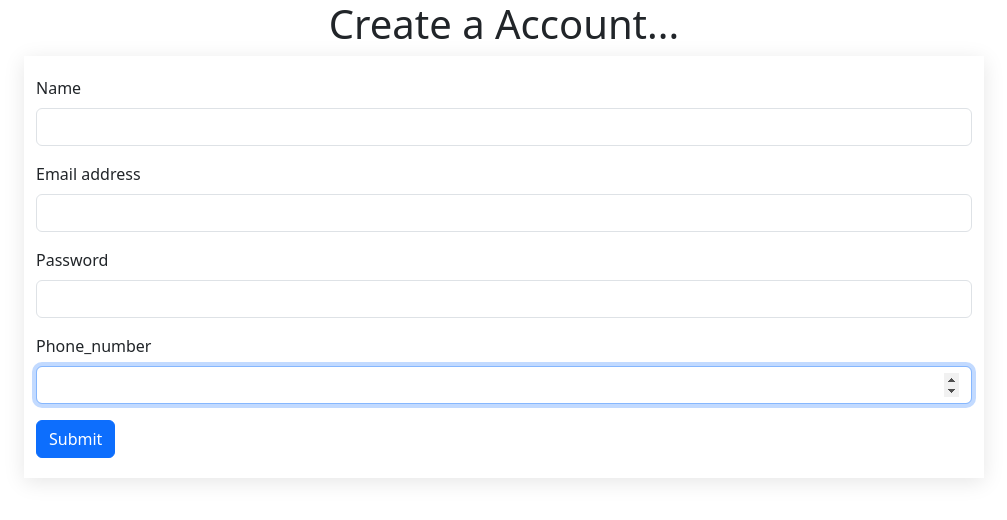
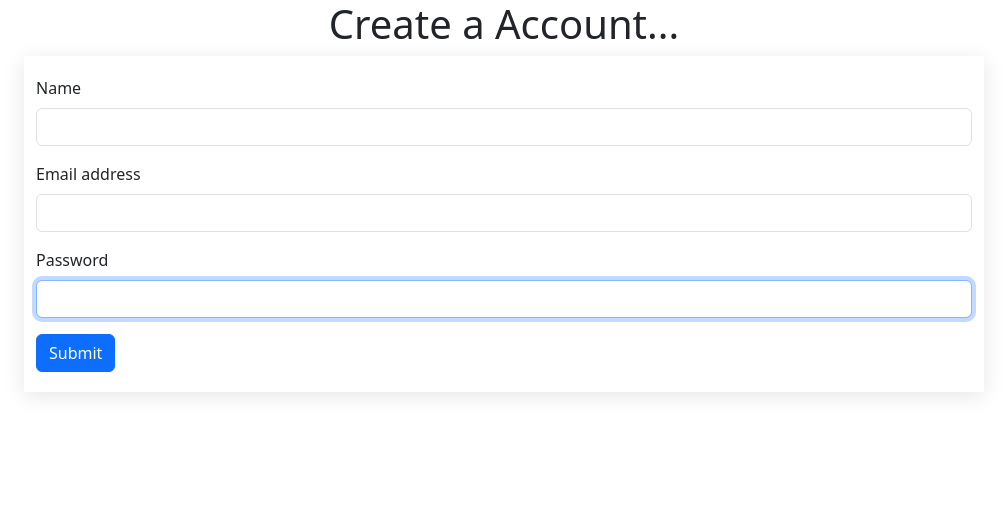
Before and after one commit to rakeshgowda123/Socio, a React (Create React App) app in the folder frontend/: page /signup in a window 1280 px wide. Shown: the top 520 px of the page, without its empty margins (136-1143 px from the left). Built offline with nearby package versions, Linux system fonts and the light colour scheme.

Commit message:
Update SignUp.js

```diff
--- a/frontend/src/Components/SignUp.js
+++ b/frontend/src/Components/SignUp.js
@@ -117,20 +117,6 @@ const SignUp = ({onSuccess}) => {
             />
           </div>
 
-          <div class="mb-3">
-            <label htmlFor="password" className="form-label">
-              Phone_number
-            </label>
-            <input
-              type="number"
-              onChange={hadlerchange}
-              name="number"
-              value={SignInfo.number}
-              autoFocus
-              className="form-control"
-              id="exampleInputPassword1"
-            />
-          </div>
 
           <button type="submit" class="btn btn-primary">
             Submit
```
